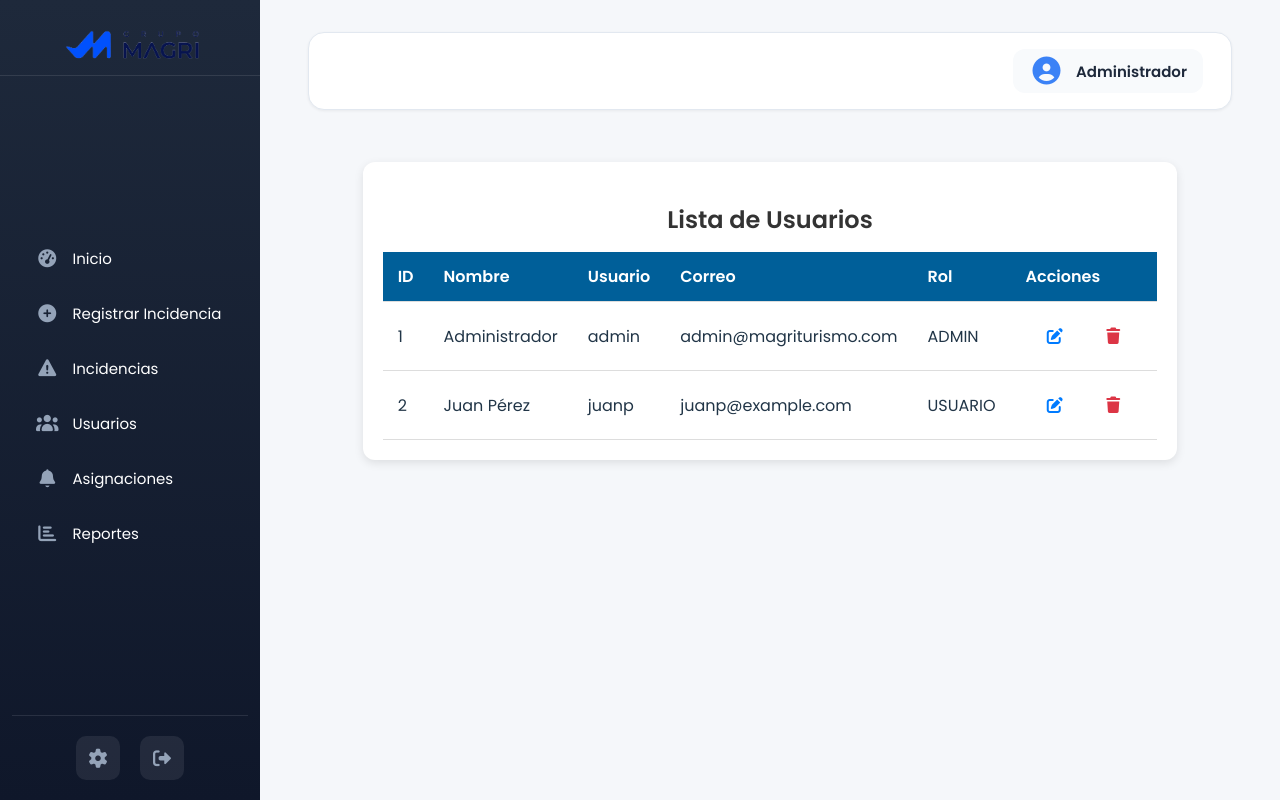
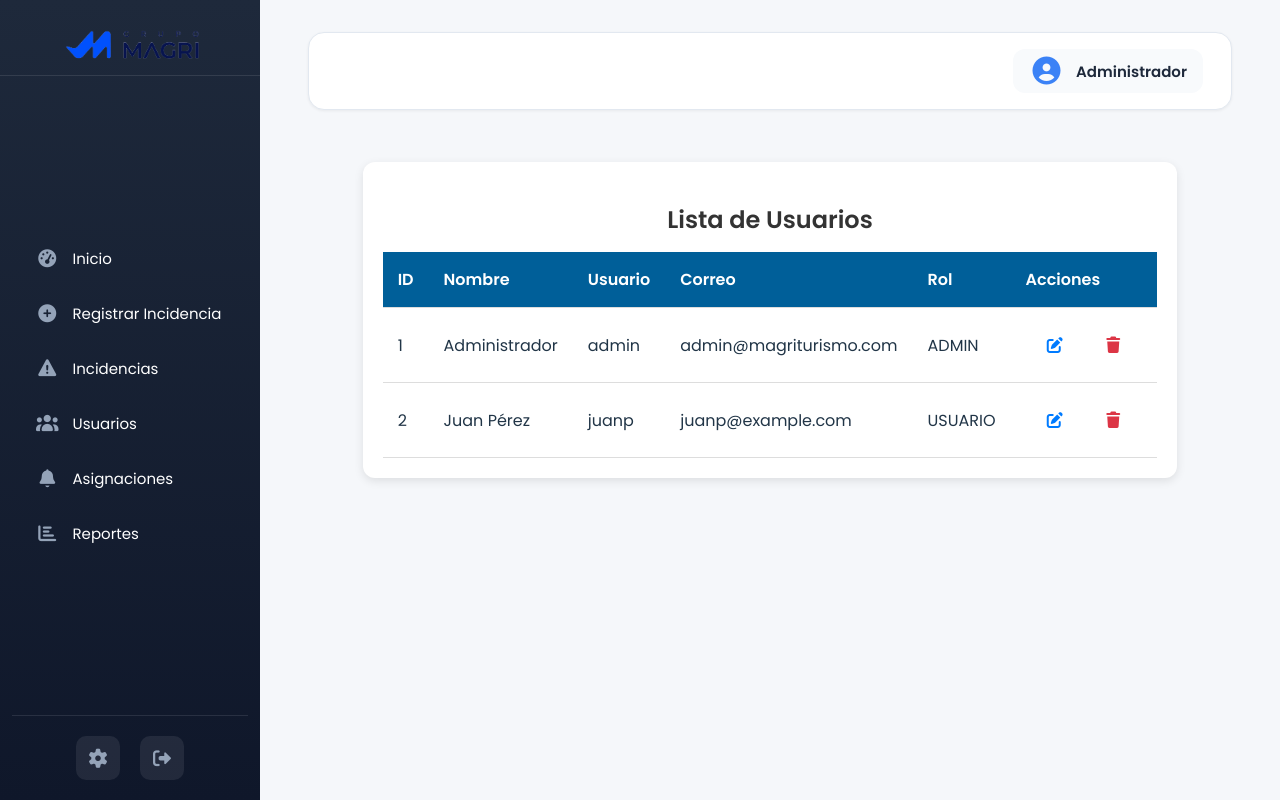
Before and after one commit to krashow/frontend-magri, a Vue app: page /usuarios in a window 1280 px wide. Built offline with nearby package versions, Linux system fonts and the light colour scheme.

Commit message:
estilos corregidos

```diff
--- a/src/views/Dashboard.css
+++ b/src/views/Dashboard.css
@@ -610,7 +610,7 @@
 }
 
 .user-table th, .user-table td {
-  padding: 12px 15px;
+  padding: 15px 15px;
   border-bottom: 1px solid #ddd;
 }
 
```
